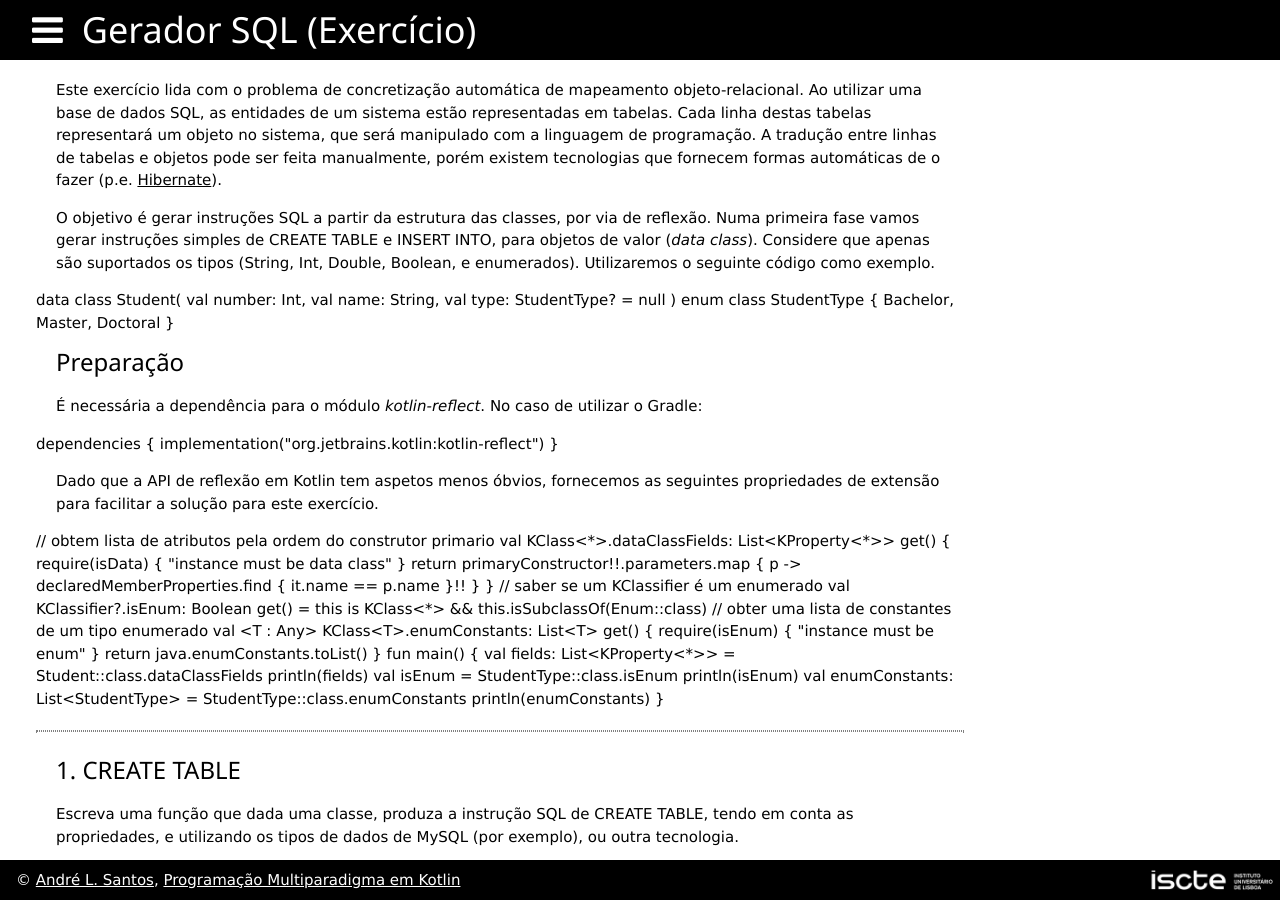
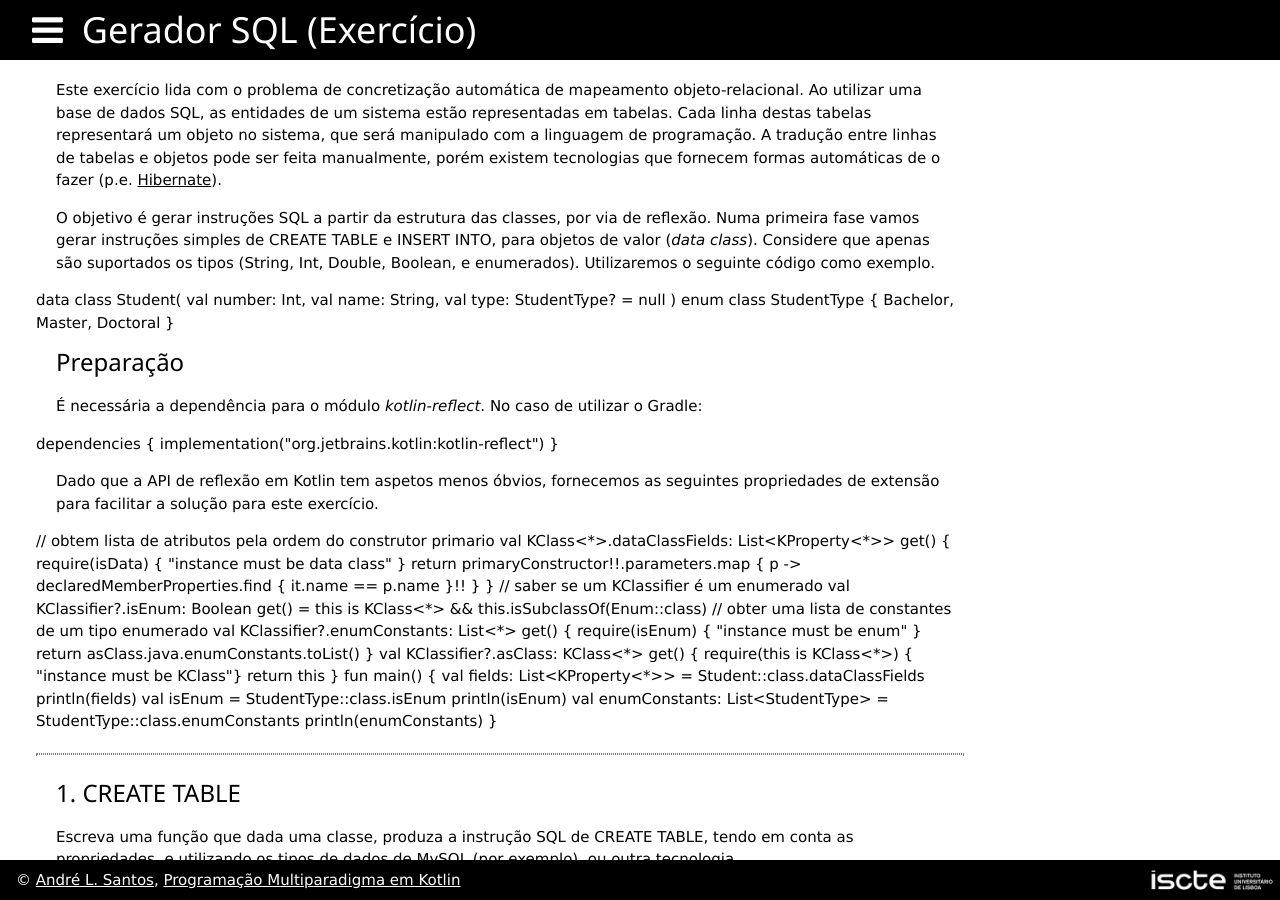
Before and after one commit to andre-santos-pt/andre-santos-pt.github.io, a Jekyll site: the page built from kotlin/metaprogramacao/exercicios/geradorsql.md, in a window 1280 px wide and 900 px high. Built offline with Jekyll 4.4.1, drawn with Linux system fonts in a browser that asks for light colours; nearby versions of some CDN libraries.

Commit message:
Update geradorsql.md

```diff
--- a/kotlin/metaprogramacao/exercicios/geradorsql.md
+++ b/kotlin/metaprogramacao/exercicios/geradorsql.md
@@ -48,10 +48,17 @@ val KClassifier?.isEnum: Boolean
     get() = this is KClass<*> && this.isSubclassOf(Enum::class)
 
 // obter uma lista de constantes de um tipo enumerado
-val <T : Any> KClass<T>.enumConstants: List<T> get() {
-    require(isEnum) { \"instance must be enum\" }
-    return java.enumConstants.toList()
-}
+val KClassifier?.enumConstants: List<*>
+    get() {
+        require(isEnum) { \"instance must be enum\" }
+        return asClass.java.enumConstants.toList()
+    }
+
+val KClassifier?.asClass: KClass<*>
+    get() {
+        require(this is KClass<*>) { \"instance must be KClass\"}
+        return this
+    }
 
 fun main() {
     val fields: List<KProperty<*>> = Student::class.dataClassFields
```
